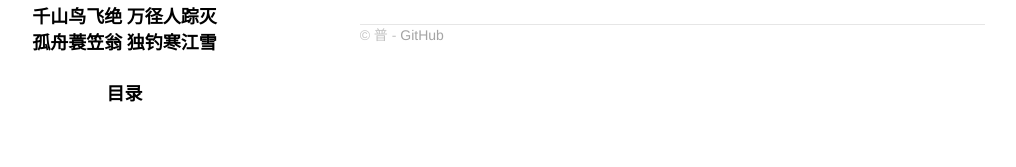
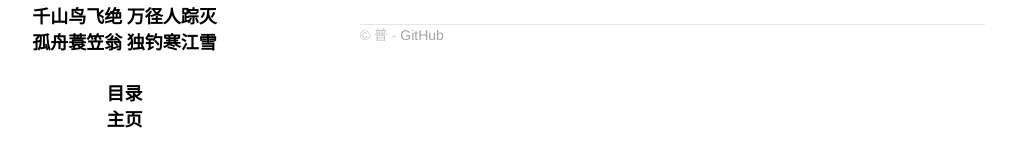
Before and after one commit to PolarLion/polarlion.github.io, a Jekyll site: the page built from index.html, in a window 1280 px wide. Shown: the part 309-476 px from the top of the page, without its empty margins (77-1093 px from the left). Built offline with Jekyll 4.4.1, drawn with Linux system fonts in a browser that asks for light colours.

Commit message:
add homepage

```diff
--- a/_includes/header.html
+++ b/_includes/header.html
@@ -21,5 +21,6 @@
   <br />
   <a class="header-contact" href="{{ site.baseurl }}/catalogue">目录</a>
   <br />
+  <a class="header-contact" href="{{ site.baseurl }}/">主页</a>
   <br />
 </header>
```
